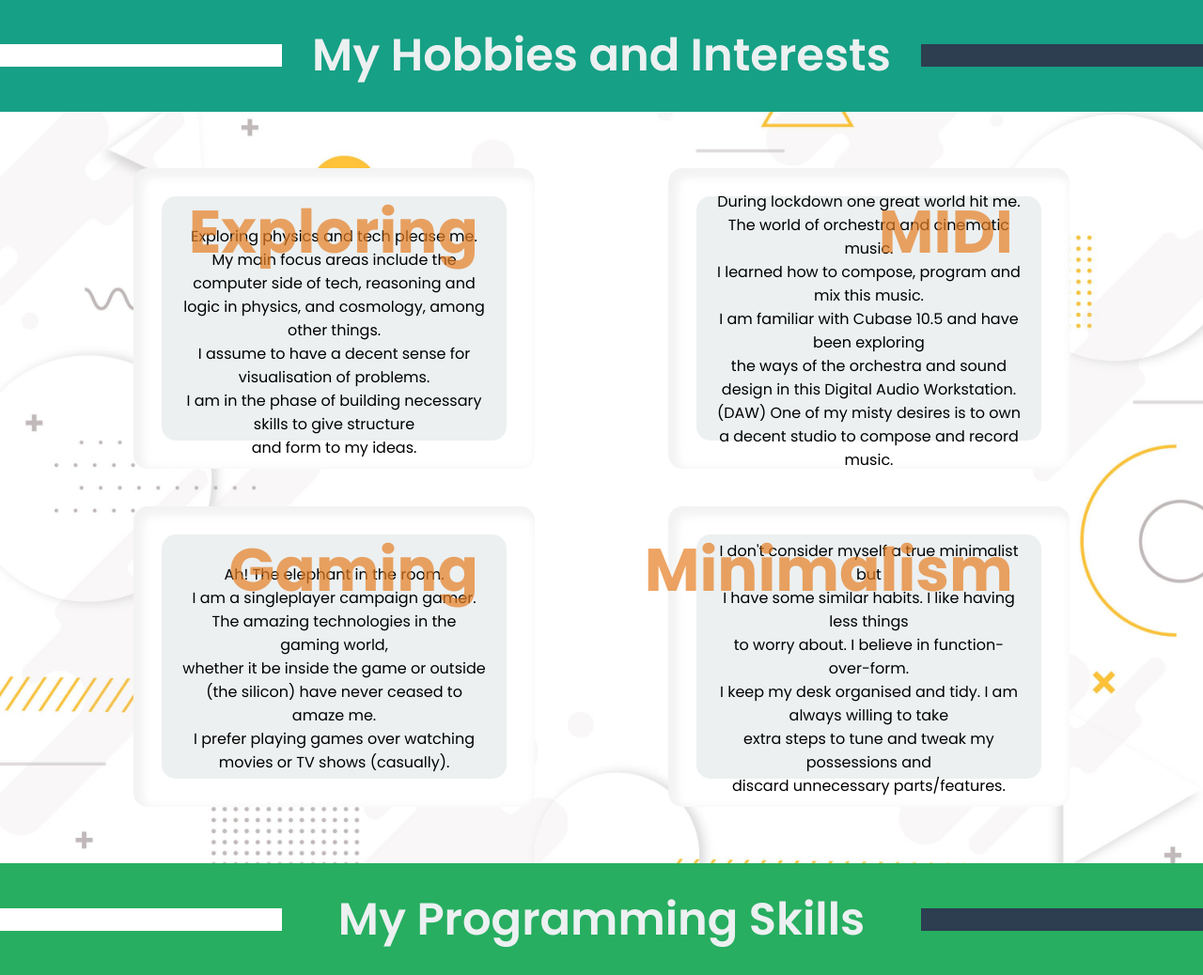
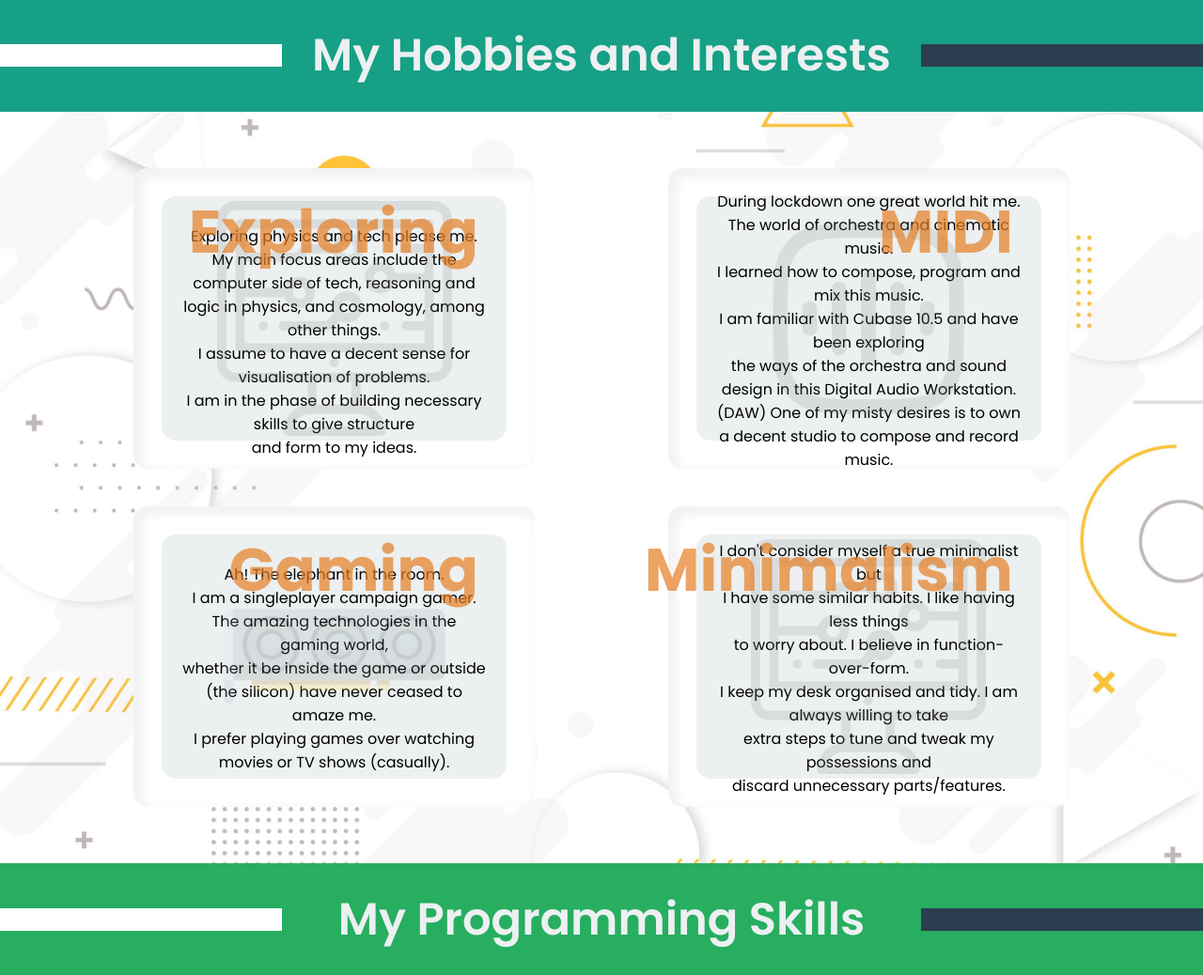
Before and after one commit to Paras-Roy/Portfolio-GDSC, a PHP site: page / in a window 1280 px wide. Shown: the part 801-1839 px from the top of the page at 94% size. Run offline with PHP 8.4, Linux system fonts and the light colour scheme.

Commit message:
added icons to hobbies

```diff
--- a/index.html
+++ b/index.html
@@ -60,6 +60,7 @@
 <section id="hobbies">
     <div class="hobbiesCard">
         <div class="hobbiesBox">
+            <img src="img/technology.png" alt="" srcset="">
             <div class="hobbiesContent">
                 <h2>Exploring</h2>
                 <p> <br><br> Exploring physics and tech please me. <br>
@@ -75,6 +76,7 @@
     </div>
     <div class="hobbiesCard">
         <div class="hobbiesBox">
+            <img src="img/voice.png" alt="" srcset="">
             <div class="hobbiesContent">
                 <h2>MIDI</h2>
                 <p> <br> During lockdown one great world hit me. <br>
@@ -89,19 +91,21 @@
     </div>
     <div class="hobbiesCard">
         <div class="hobbiesBox">
+            <img src="img/graphic-card.png" alt="" srcset="">
             <div class="hobbiesContent">
                 <h2>Gaming</h2>
                 <p> <br> Ah! The elephant in the room. <br>
                     I am a singleplayer campaign gamer. <br>
                     The amazing technologies in the gaming world, <br>
-                     whether it be inside the game
+                    whether it be inside the game
                     or outside (the silicon) have never ceased to amaze me. <br>
-                     I prefer playing games over watching movies or TV shows (casually). </p>
+                    I prefer playing games over watching movies or TV shows (casually). </p>
+                </div>
             </div>
         </div>
-    </div>
-    <div class="hobbiesCard">
-        <div class="hobbiesBox">
+        <div class="hobbiesCard">
+            <div class="hobbiesBox">
+            <img src="img/technology.png" alt="" srcset="">
             <div class="hobbiesContent">
                 <h2>Minimalism</h2>
                 <p> <br> I don't consider myself a true minimalist but <br>
--- a/style.css
+++ b/style.css
@@ -376,6 +376,7 @@ nav{
     bottom:30px;
     left: 30px;
     background: #ECF0F1;
+    color: black;
     border-radius: 15px;
 
     display: flex;
@@ -385,11 +386,18 @@ nav{
 
 }
 
+.hobbiesBox>img{
+    position: absolute;
+    width: 250px;
+    opacity: 0.2;
+}
+
 .hobbiesContent{
     padding: 20px;
     text-align: center;
 
 }
+
 
 .hobbiesContent h2{
     font-size: 4em;
```
Also changed, not shown: img/graphic-card.png (added), img/squares.png (added), img/technology.png (added), img/voice.png (added).
